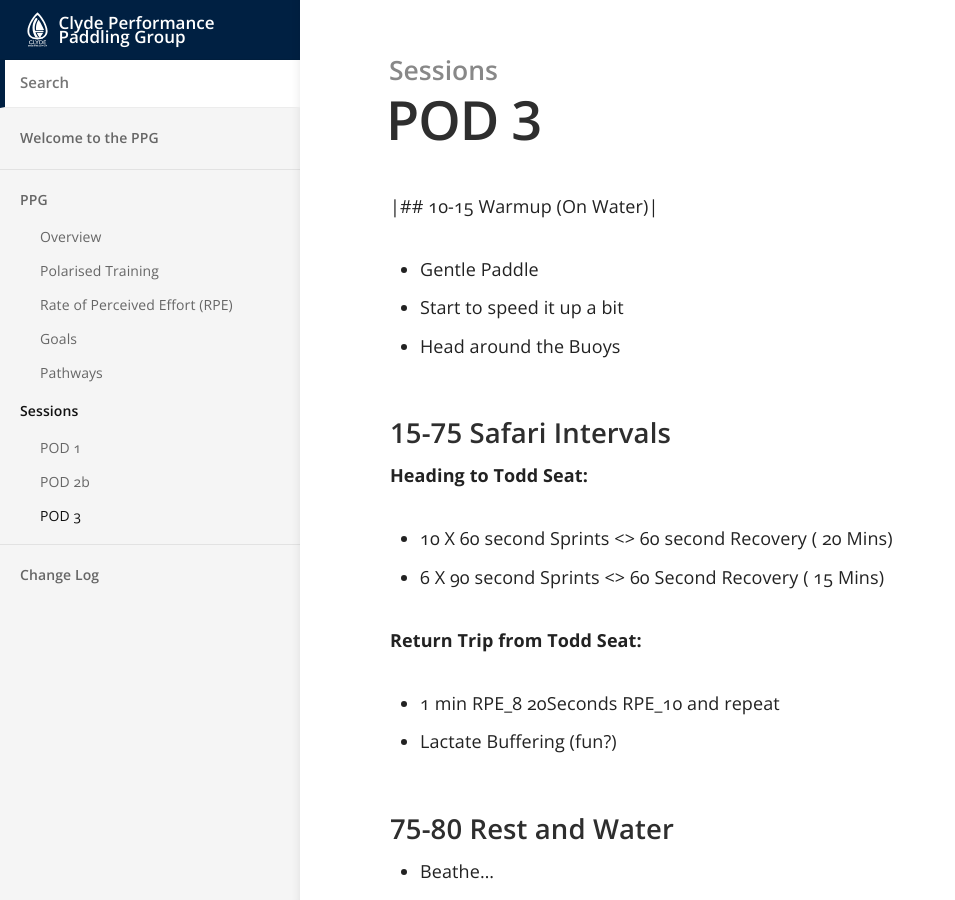
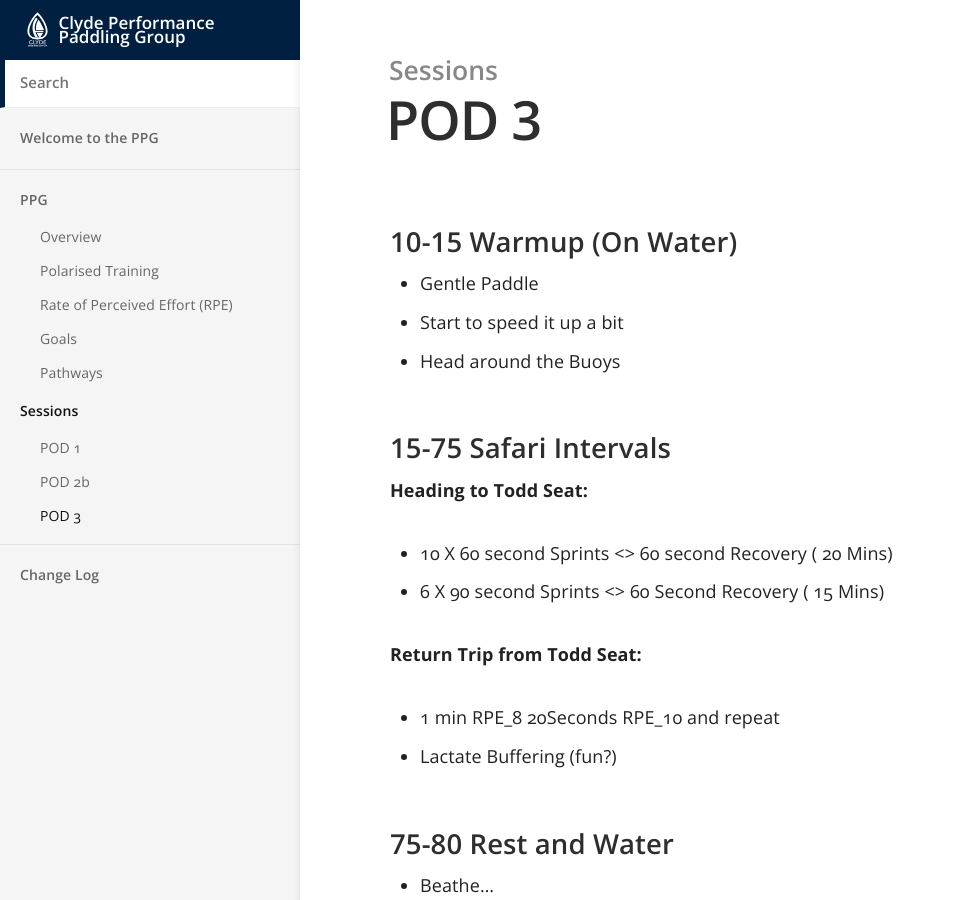
Before and after one commit to scotentSD/template_toolkit, a Jekyll site: the page built from _docs/Content/3-POD.md, in a window 1280 px wide and 900 px high. Shown: the whole window, without its empty margins (0-955 px from the left). Built offline with Jekyll 4.4.1, drawn with Linux system fonts in a browser that asks for light colours.

Commit message:
Update 3-POD.md

```diff
--- a/_docs/Content/3-POD.md
+++ b/_docs/Content/3-POD.md
@@ -5,7 +5,7 @@ order: 3
 published: true
 ---
 
-|## 10-15 	Warmup (On Water)|
+## 10-15 	Warmup (On Water)
 - Gentle Paddle
 - Start to speed it up a bit
 - Head around the Buoys
```
